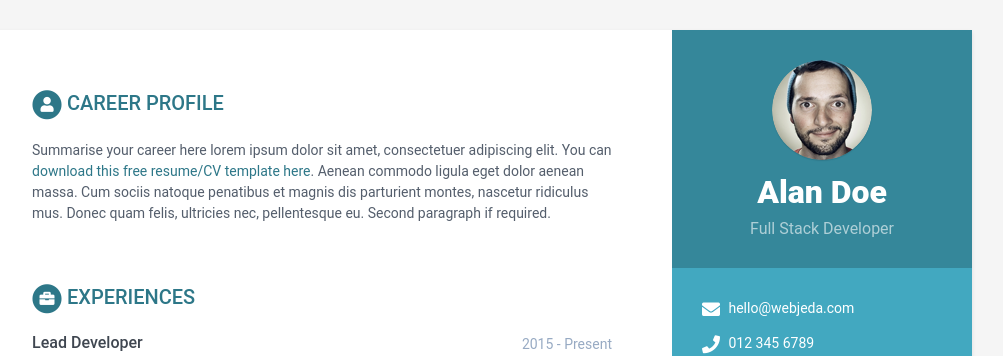
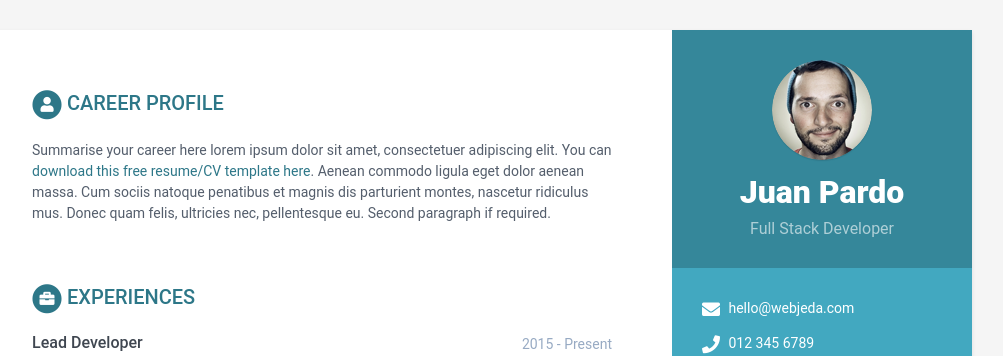
Before and after one commit to Pardo250/Pardo-cv-2-Galvis-cv-2, a Jekyll site: the page built from index.html, in a window 1280 px wide and 900 px high. Shown: the top 356 px of the window, without its empty margins (168-1171 px from the left). Built offline with Jekyll 4.4.1, drawn with Linux system fonts in a browser that asks for light colours.

Commit message:
Update data.yml

```diff
--- a/_data/data.yml
+++ b/_data/data.yml
@@ -8,7 +8,7 @@ sidebar:
     education: True # set to False if you want education in main section instead of in sidebar
 
     # Profile information
-    name: Alan Doe
+    name: Juan Pardo
     tagline: Full Stack Developer
     avatar: profile.png  #place a 100x100 picture inside /assets/images/ folder and provide the name of the file below
 
```
